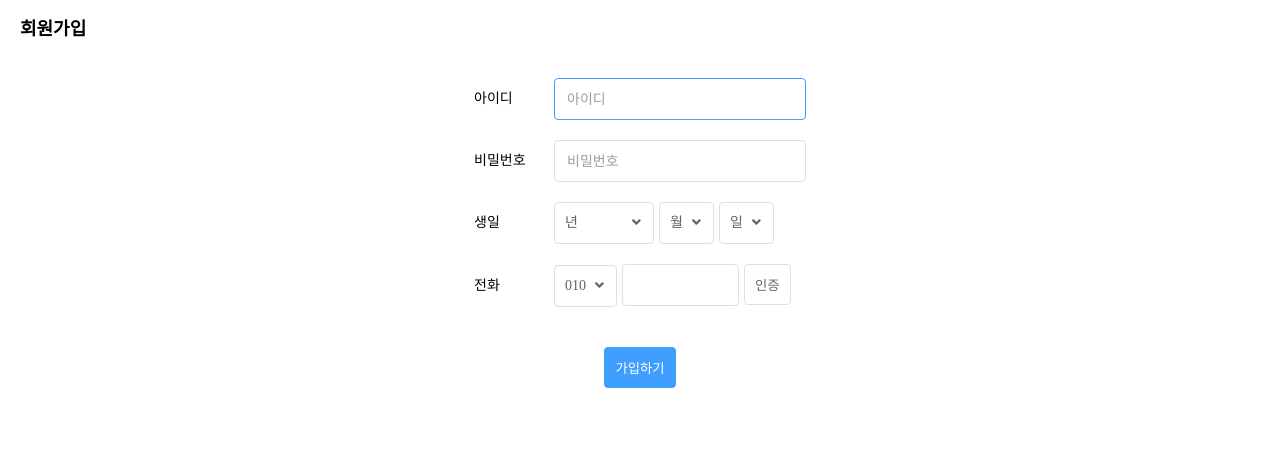
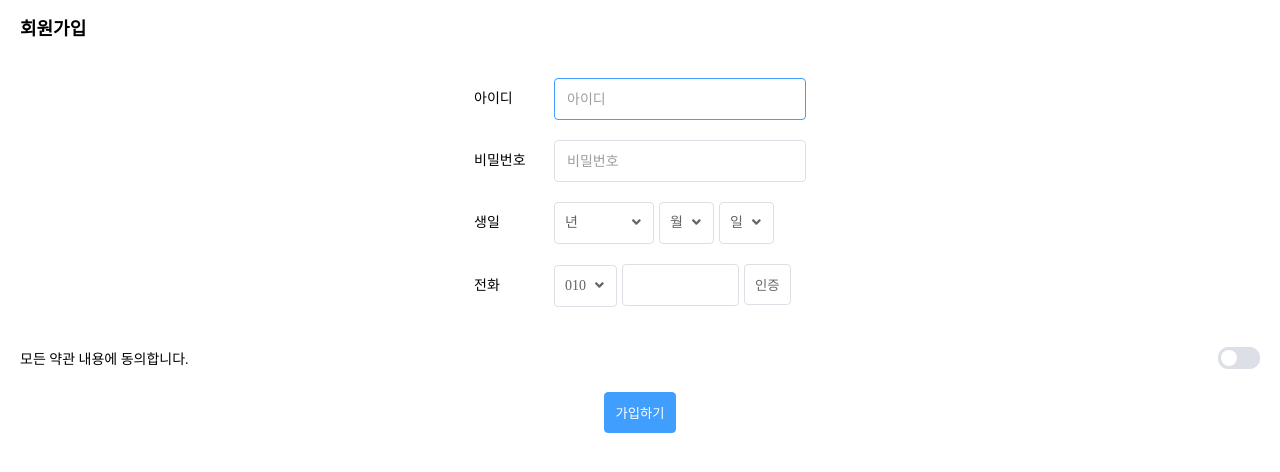
Before and after one commit to kimsyy/vue-component-example, a Vue app: page / in a window 1280 px wide. Shown: the top 472 px of the page. Built offline with nearby package versions, Linux system fonts and the light colour scheme.

Commit message:
common switch button 생성 및 추가, CommonRow align 속성 추가

```diff
--- /dev/null
+++ b/src/components/common/button/CommonSwitchButton.vue
@@ -0,0 +1,91 @@
+<template>
+	<div class="wrap-switch" :class="{ on: inputVal }" @click="handleClickSwitch">
+    <input type="checkbox" v-model="inputVal">
+    <span class="switch"></span>
+	</div>
+</template>
+
+<script>
+export default {
+	name: 'CommonSwitchButton',
+
+	props: {
+    value: {
+      type: Boolean,
+      default: false,
+    },
+  },
+
+  computed: {
+    inputVal: {
+      get() {
+        return this.value;
+      },
+
+      set(val) {
+        this.$emit('input', val);
+      }
+    }
+  },
+
+  methods: {
+
+    handleClickSwitch() {
+      this.inputVal = !this.inputVal;
+    }
+  },
+}
+</script>
+
+<style scoped lang="scss">
+  .wrap-switch {
+    cursor: pointer;
+    vertical-align: middle;
+    display: inline-block;
+    position: relative;
+
+    input {
+      position: absolute;
+      top: 0;
+      left: 0;
+      opacity: 0;
+      width: 0;
+      height: 0;
+    }
+
+    .switch {
+      position: relative;
+      display: inline-block;
+      width: 40px;
+      height: 20px;
+      background-color: $basic-color;
+      border-radius: 10px;
+      border: 1px solid $basic-color;
+      transition: all .3s;
+
+      &:after {
+        content: '';
+        position: absolute;
+        top: 2px;
+        left: 2px;
+        width: 16px;
+        height: 16px;
+        background-color: #fff;
+        border-radius: 100%;
+        transition: all .3s;
+      }
+    }
+
+    &.on {
+      .switch {
+        background-color: $primary-color;
+        border-color: $primary-color;
+
+        &:after {
+          left: 100%;
+          margin-left: -18px;
+        }
+      }
+    }
+  }
+</style>
--- a/src/components/common/button/index.js
+++ b/src/components/common/button/index.js
@@ -1,5 +1,7 @@
 import CommonButton from './CommonButton.vue';
+import CommonSwitchButton from './CommonSwitchButton';
 
 export default {
 	CommonButton,
+	CommonSwitchButton,
 }
--- a/src/components/common/layout/CommonRow.vue
+++ b/src/components/common/layout/CommonRow.vue
@@ -1,5 +1,5 @@
 <template>
-  <div class="common-row" :style="{ justifyContent: this.justify }">
+  <div class="common-row" :style="{ justifyContent: this.justify, alignItems: this.align }">
     <slot></slot>
   </div>
 </template>
@@ -10,6 +10,11 @@ export default {
 
   props: {
     justify: {
+      type: String,
+      default: '',
+    },
+
+    align: {
       type: String,
       default: '',
     }
--- a/src/views/Register.vue
+++ b/src/views/Register.vue
@@ -1,6 +1,5 @@
 <template>
   <div>
-
     <common-row style="margin-bottom:0">
       <common-col :span="1">
         <h1 class='title'>회원가입</h1>
@@ -96,6 +95,15 @@
       </common-col>
     </common-row>
 
+    <common-row :justify="'center'" :align="'center'" style="margin: 0 20px 20px 20px">
+      <common-col :span="1">
+        모든 약관 내용에 동의합니다.
+      </common-col>
+      <common-col :span="1" style="text-align:right">
+        <common-switch-button v-model="agree"></common-switch-button>
+      </common-col>
+    </common-row>
+
     <common-row :justify="'center'">
       <common-col>
         <common-button :type="'primary'" @click.native="handleRegister">가입하기</common-button>
@@ -163,6 +171,8 @@ export default {
         phoneNum: '',
       },
 
+      agree: false,
+
       optionsYear: OPTIONS_YEAR,
       optionsMonth: OPTIONS_MONTH,
       optionsDay: OPTIONS_DAY,
@@ -173,6 +183,7 @@ export default {
   methods: {
     handleRegister() {
       console.log(this.form)
+      console.log(this.agree)
     }
   },
 }
```
